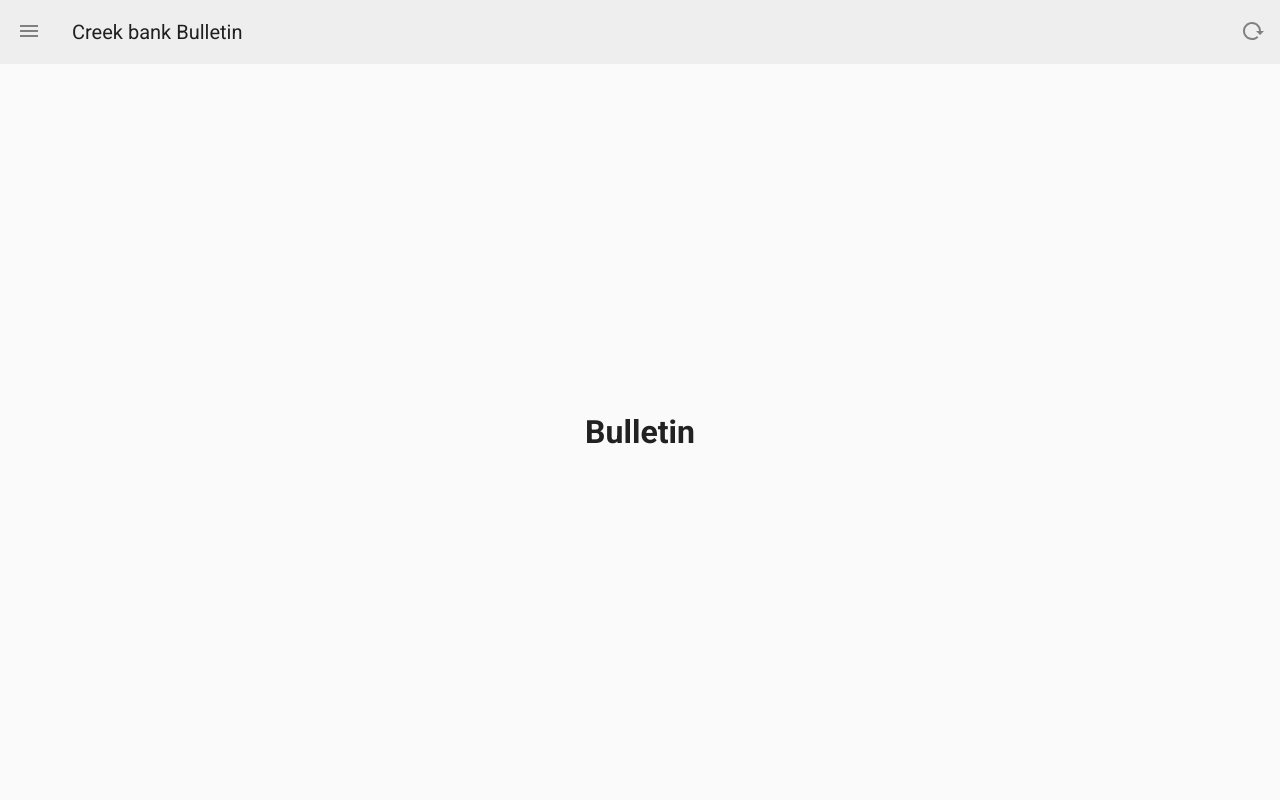
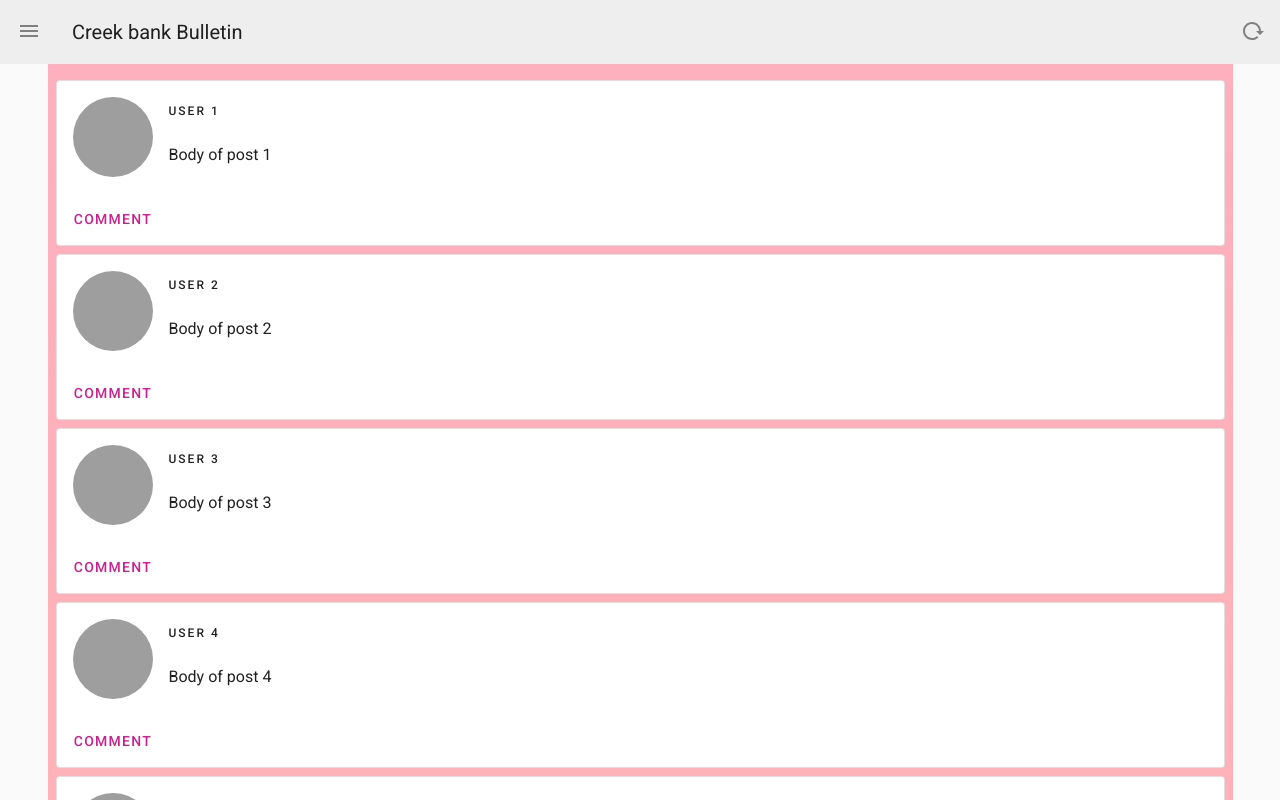
Before and after one commit to ButlerFuqua/local_social_frontend, a Nuxt app: page /bulletin in a window 1280 px wide. Shown: the top 800 px of the page. Built offline with nearby package versions, Linux system fonts and the light colour scheme.

Commit message:
Add initial mock post fetcher

```diff
--- a/assets/css/global.css
+++ b/assets/css/global.css
@@ -5,3 +5,6 @@
 .h-100{
     height: 100%;
 }
+.w-100{
+    width: 100%;
+}
--- a/layouts/default.vue
+++ b/layouts/default.vue
@@ -12,7 +12,7 @@
       </v-btn>
     </v-app-bar>
     <v-main class="grey lighten-5">
-      <v-container class="h-100" style="margin: auto">
+      <v-container class="h-100 pa-0" style="margin: auto">
         <div v-if="isLoading" class="h-100 d-flex align-center justify-center">
           <v-progress-circular
             indeterminate
--- a/pages/bulletin.vue
+++ b/pages/bulletin.vue
@@ -1,16 +1,57 @@
 <template>
-  <div id="container">
+  <div
+    id="container"
+    :class="!isLoading ? 'align-stretch' : 'align-center justify-center'"
+  >
     <v-progress-circular
       v-if="isLoading"
       indeterminate
       color="primary"
     ></v-progress-circular>
-    <div v-if="!isLoading" class="d-flex flex-column">
+    <div
+      v-if="!isLoading"
+      class="d-flex flex-column pa-2 h-100"
+      :class="!errorMessage ? '' : 'justify-center'"
+    >
       <v-chip v-if="errorMessage" class="mb-2" color="red" dark>{{
         errorMessage
       }}</v-chip>
+      <div v-if="loadingPosts">
+        <v-skeleton-loader
+          v-for="(num, idx) in Array(skeletonPostsCount).fill(1)"
+          :key="idx"
+          type="article"
+          class="my-2"
+        ></v-skeleton-loader>
+      </div>
+      <div v-else-if="posts.length > 0">
+        <v-card class="my-2" outlined v-for="(post, idx) in posts" :key="idx">
+          <v-list-item three-line>
+            <v-list-item-avatar
+              circle
+              size="80"
+              color="grey"
+            ></v-list-item-avatar>
+            <v-list-item-content>
+              <div class="text-overline mb-4">{{ post.username }}</div>
+              <p>{{ post.body }}</p>
+            </v-list-item-content>
+          </v-list-item>
 
-      <h1>Bulletin</h1>
+          <v-card-actions>
+            <v-btn rounded text color="primary"> Comment </v-btn>
+          </v-card-actions>
+        </v-card>
+      </div>
+      <div
+        v-else-if="!errorMessage"
+        class="h-100 d-flex flex-column justify-center align-center"
+      >
+        <h3 class="headline mb-4">Your Bulletin is empty! 🙀</h3>
+        <v-btn class="mb-2" rounded color="primary">Make some friends 😀</v-btn>
+        <p class="my-0">Or</p>
+        <v-btn class="mt-2" rounded color="primary">Join some Threads 😄</v-btn>
+      </div>
     </div>
   </div>
 </template>
@@ -31,11 +72,75 @@ export default {
       pageTitle: "Creek bank Bulletin",
       isLoading: false,
       errorMessage: null,
+      loadingPosts: false,
+      errorMessage: null,
+      skeletonPostsCount: 15,
+      posts: [],
     };
   },
-  methods: {},
+  methods: {
+    async fetchAllPosts() {
+      this.errorMessage = null;
+      this.loadingPosts = true;
+      //REPLACE FROM -------------------------------------------------------
+      const fakeWaitTime = 600;
+      const simulateError = false;
+      const fakeFetchPromise = () =>
+        new Promise((resolve, reject) => {
+          setTimeout(() => {
+            if (!simulateError)
+              resolve({
+                data: {
+                  success: true,
+                  message: `All posts fetched`,
+                  posts: Array(30)
+                    .fill(1)
+                    .map((num, idx) => ({
+                      username: `User ${idx + num}`,
+                      body: `Body of post ${idx + num}`,
+                    })),
+                },
+              });
+            else
+              reject({
+                data: {
+                  success: false,
+                  message: `There was an error fetching posts.`,
+                },
+              });
+          }, fakeWaitTime);
+        });
+      //REPLACE TO -------------------------------------------------------
+
+      let response;
+      try {
+        response = await fakeFetchPromise();
+      } catch (error) {
+        response = error;
+      }
+
+      const {
+        data: { success, message, posts },
+      } = response;
+
+      if (!success) {
+        this.errorMessage = message;
+      }
+      // Load posts
+      if (!posts) {
+        this.errorMessage = "There was an error. No posts were found.";
+      } else {
+        this.posts = posts;
+      }
+      this.loadingPosts = false;
+    },
+    async init() {
+      await this.fetchAllPosts();
+    },
+  },
   async created() {
     this.$nuxt.$emit("pageTitleChange", this.pageTitle);
+    await this.init();
   },
 };
 </script>
@@ -45,8 +150,8 @@ export default {
   height: 100%;
   display: flex;
   flex-direction: column;
-  justify-content: center;
-  align-items: center;
+  justify-content: flex-start;
   overflow: auto;
+  background-image: linear-gradient(to top, #ffc3a0 0%, #ffafbd 100%);
 }
 </style>
--- a/pages/threads.vue
+++ b/pages/threads.vue
@@ -9,8 +9,6 @@
       <v-chip v-if="errorMessage" class="mb-2" color="red" dark>{{
         errorMessage
       }}</v-chip>
-
-      <h1>Threads</h1>
     </div>
   </div>
 </template>
```
